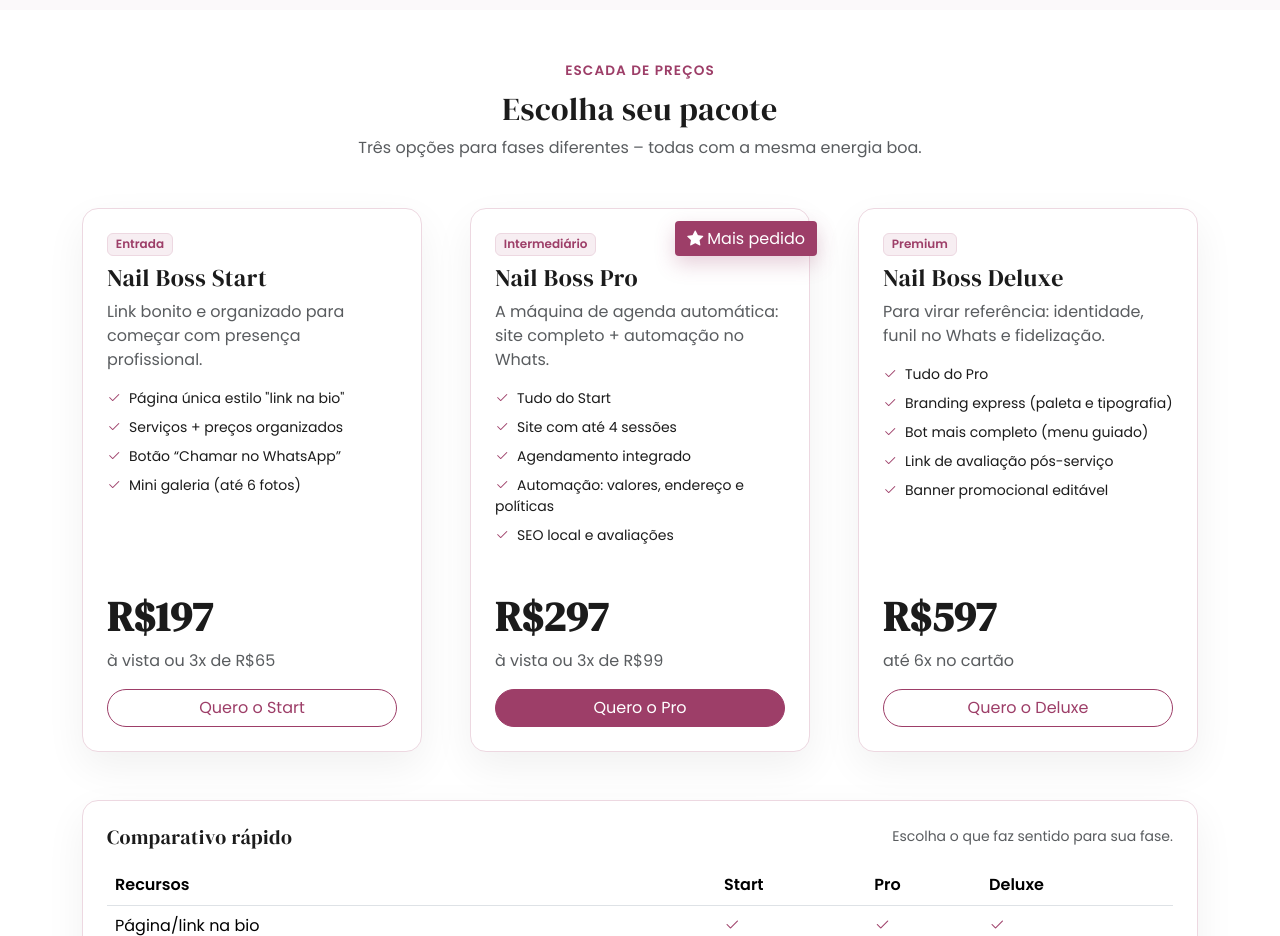
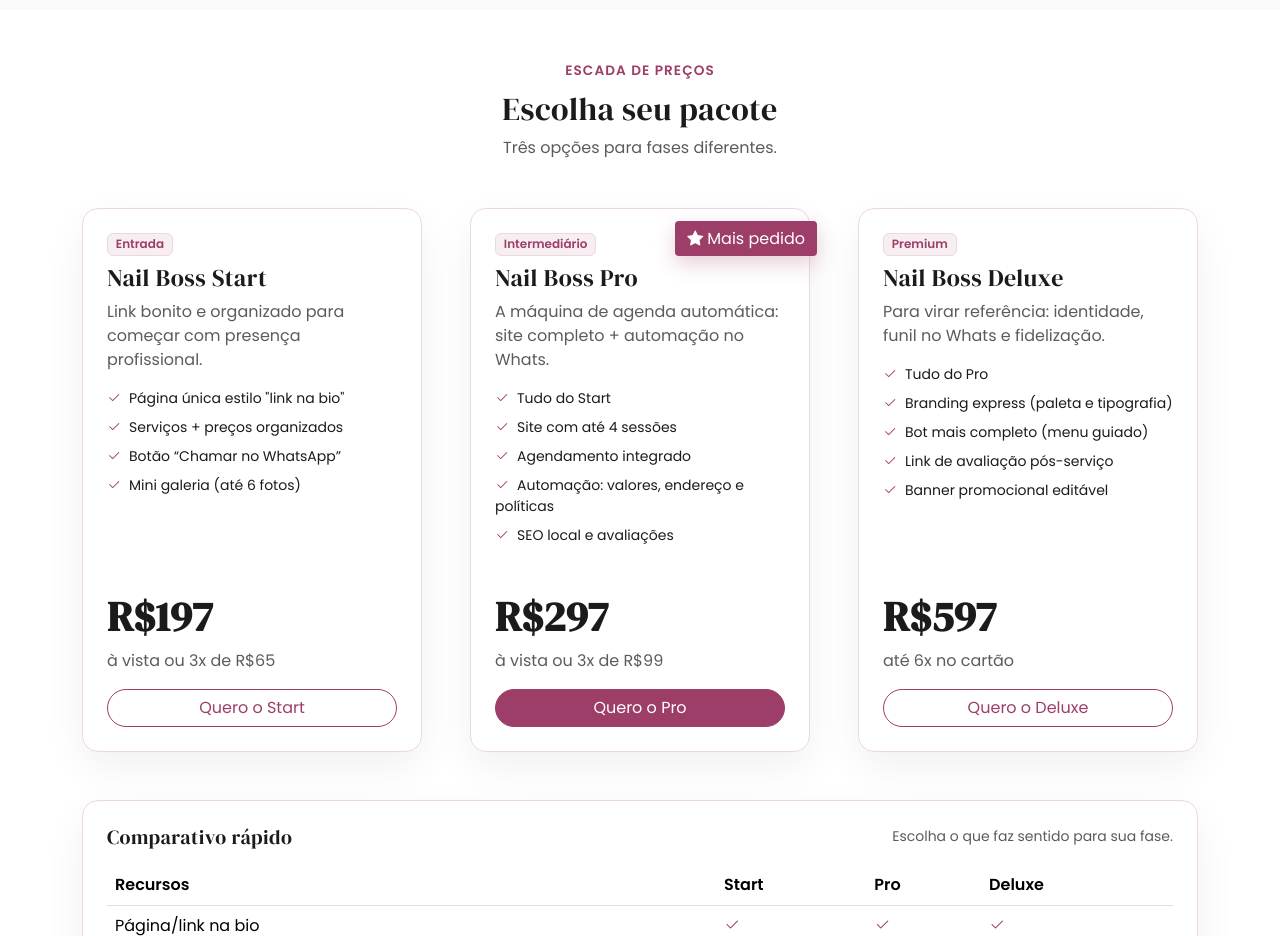
Before and after one commit to annarreis/nailboss, a plain HTML site: page index.html in a window 1280 px wide. Shown: the part 1220-2156 px from the top of the page. Drawn offline with nearby package versions, Linux system fonts and the light colour scheme.

Commit message:
Adicionando versão atualizada do site

```diff
--- a/index.html
+++ b/index.html
@@ -151,7 +151,7 @@
       <div class="text-center mb-5">
         <span class="section-label">Escada de preços</span>
         <h2 class="brand-script mt-2">Escolha seu pacote</h2>
-        <p class="text-muted">Três opções para fases diferentes – todas com a mesma energia boa.</p>
+        <p class="text-muted">Três opções para fases diferentes.</p>
       </div>
 
       <div class="row g-4 g-lg-5 position-relative">
```
